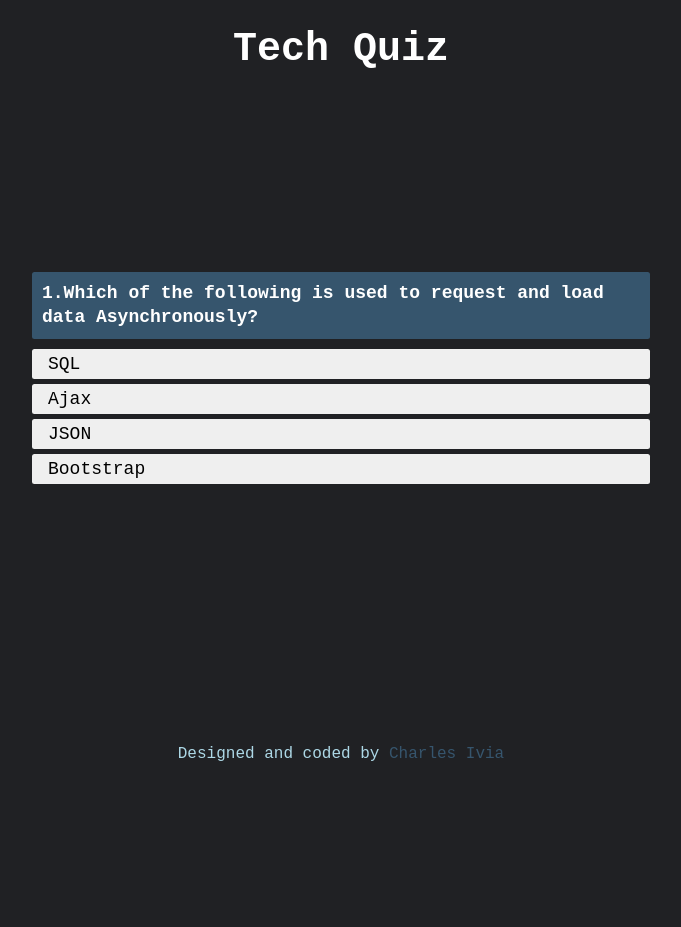
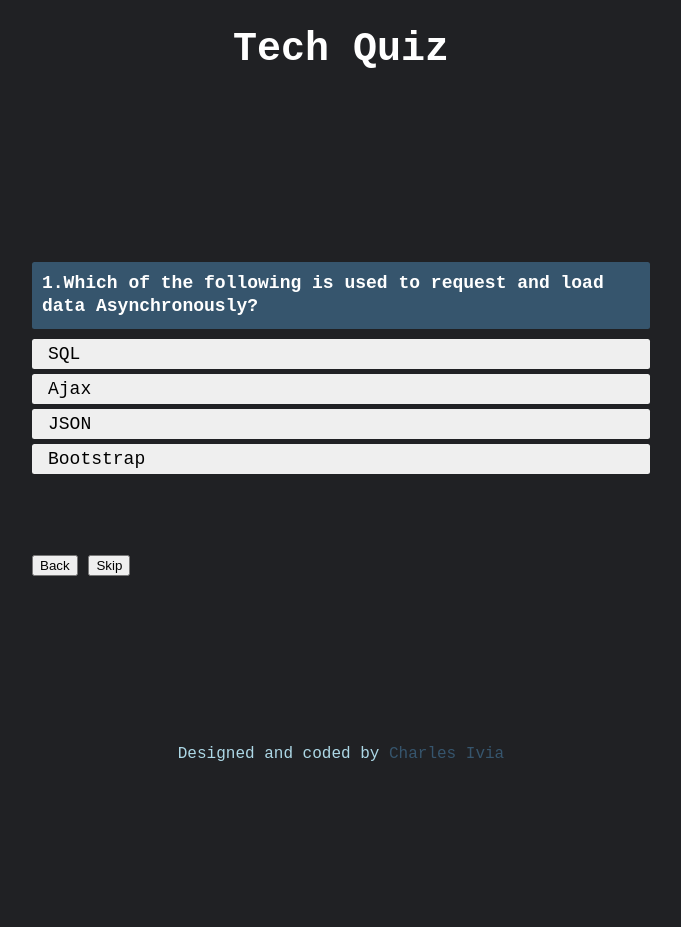
Before and after one commit to CharlesIvia/Tech-Quiz, a Jekyll site: the page index.html, which Jekyll copies as it is, in a window 1280 px wide. Shown: the whole page, without its empty margins (299-980 px from the left). Built offline with Jekyll 4.4.1, drawn with Linux system fonts in a browser that asks for light colours.

Commit message:
Created div to hold buttons

```diff
--- a/index.html
+++ b/index.html
@@ -20,9 +20,16 @@
         <div class="score-container">Score: <span class="score">0</span></div>
         <p class="question"></p>
         <ul class="options"></ul>
-        <div><span class="correct"></span></div>
+        <div>
+          <p class="cor"></p>
+          <span class="correct"></span>
+        </div>
         <!-- <p class="correct"></p> -->
         <p class="message"></p>
+        <div class="buttons">
+          <button class="back">Back</button>
+          <button class="skip">Skip</button>
+        </div>
       </div>
     </main>
 
--- a/script.js
+++ b/script.js
@@ -190,7 +190,13 @@ function goBack() {
 }
 
 back.addEventListener("click", goBack);
+//Skip question
 
+function skipQuestion() {
+  skip.addEventListener("click", loadNextQuestion);
+}
+
+skipQuestion();
 
 //Load options for each question
 
```
